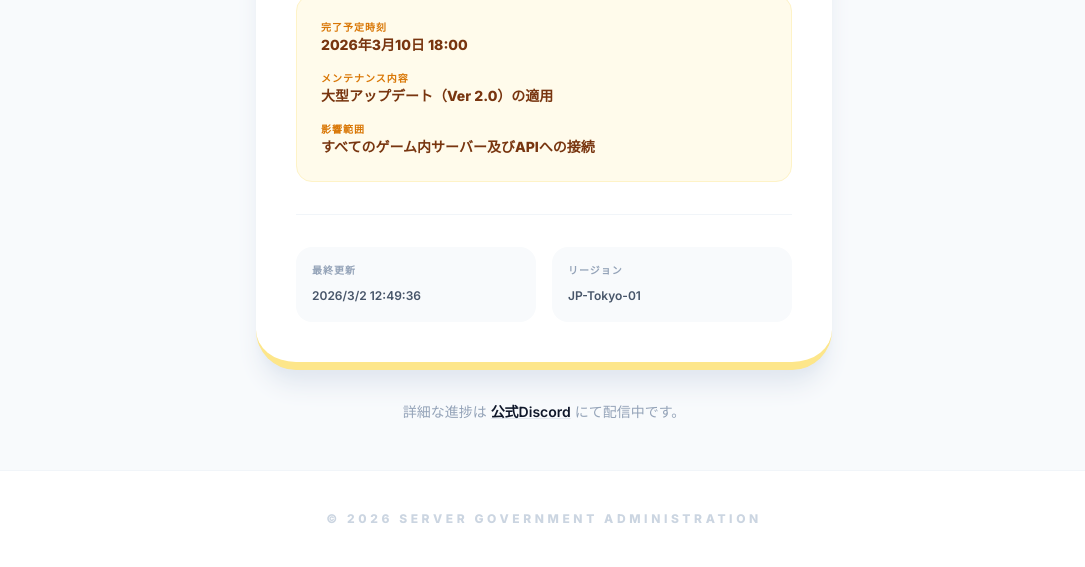
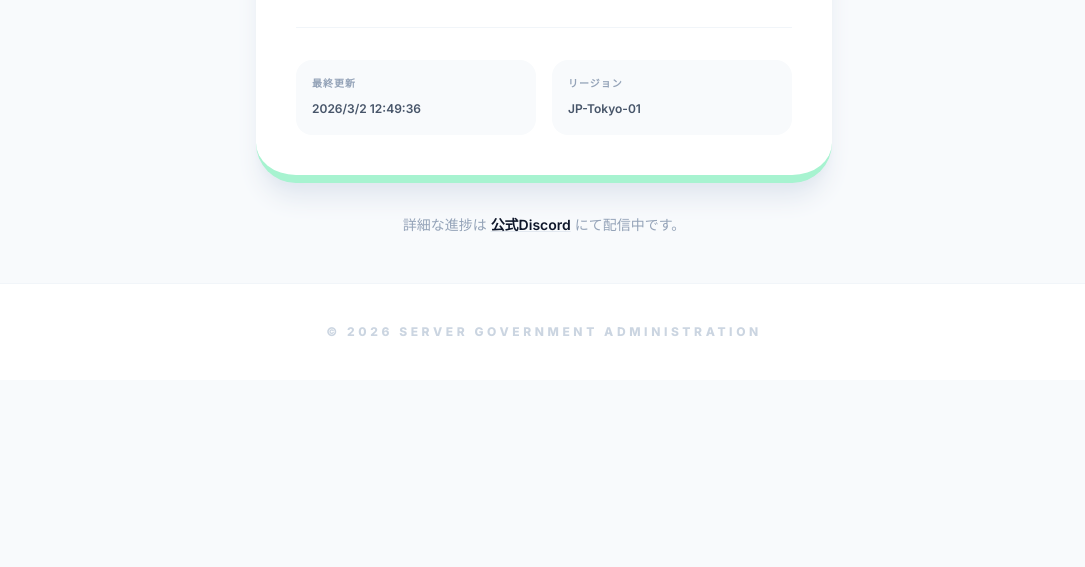
Before and after one commit to kjaxn92/mc-server-power, a plain HTML site: page index.html in a window 1280 px wide. Shown: the part 421-988 px from the top of the page, without its empty margins (96-1181 px from the left). After the commit the page ends 801 px from the top, so only its background shows below. Drawn offline with nearby package versions, Linux system fonts and the light colour scheme.

Commit message:
index.html を更新

```diff
--- a/index.html
+++ b/index.html
@@ -19,7 +19,7 @@
          * 【設定項目：サーバー状態】
          * "online" / "maintenance" / "offline"
          */
-        const SERVER_STATUS = "maintenance";
+        const SERVER_STATUS = "online";
 
         /**
          * 【設定項目：メンテナンス詳細】
```
